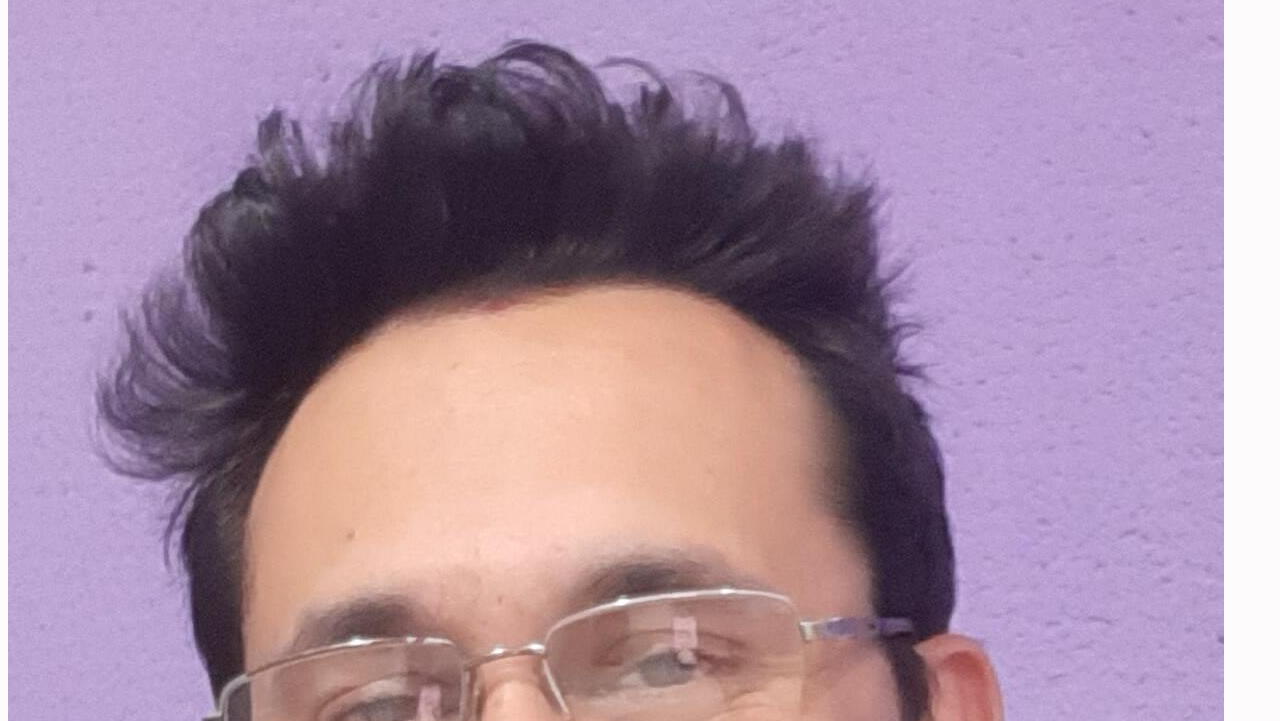
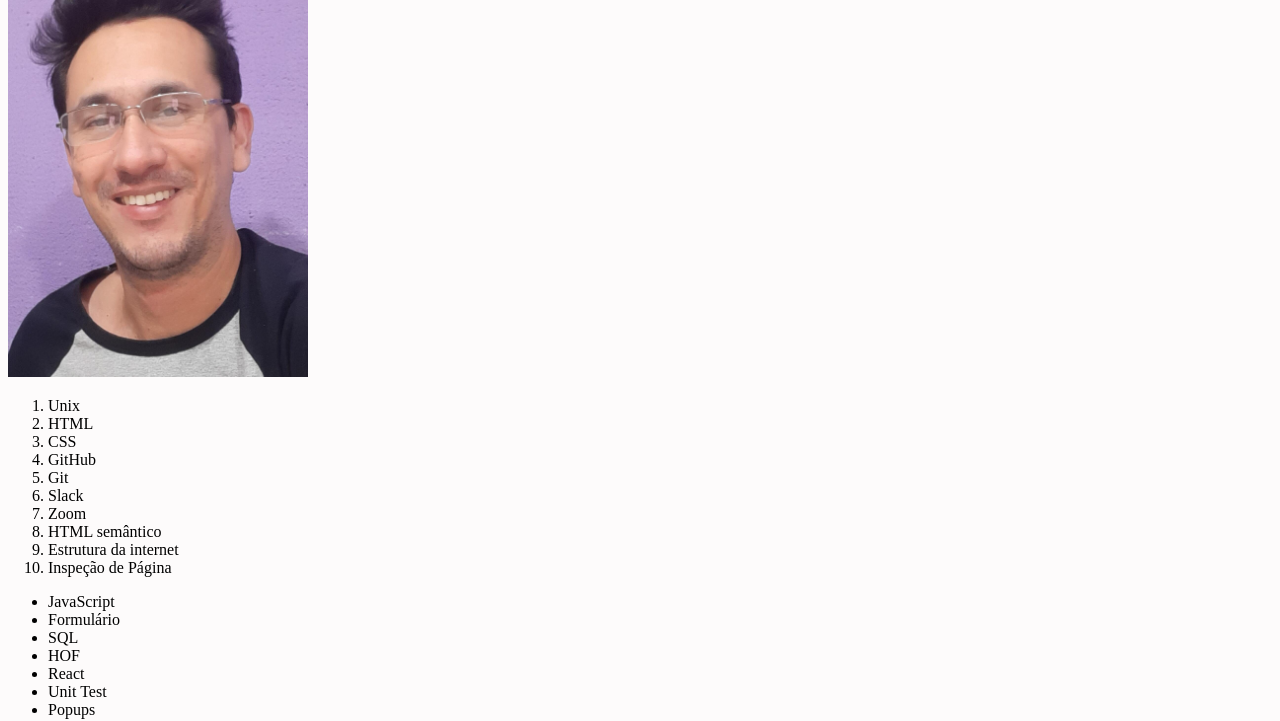
Before and after one commit to jeanalves28/lessons-learned, a website: page index.html in a window 1280 px wide. Shown: the part 79-800 px from the top of the page. Drawn offline with Linux system fonts and the light colour scheme.

Commit message:
concluído 4 e 5

```diff
--- a/index.html
+++ b/index.html
@@ -14,6 +14,31 @@
 
   <img id="minha_foto" src="foto currículo-min (1).jpg" alt="foto de rosto">
 
+  <ol id="licoes_aprendidas">
+    <li>Unix</li>
+    <li>HTML</li>
+    <li>CSS</li>
+    <li>GitHub</li>
+    <li>Git</li>
+    <li>Slack</li>
+    <li>Zoom</li>
+    <li>HTML semântico</li>
+    <li>Estrutura da internet</li>
+    <li>Inspeção de Página</li>
+  </ol>
+
+  <ul id="licoes_a_aprender">
+    <li>JavaScript</li>
+    <li>Formulário</li>
+    <li>SQL</li>
+    <li>HOF</li>
+    <li>React</li>
+    <li>Unit Test</li>
+    <li>Popups</li>
+    <li>Node</li>
+    <li>Banco de dados</li>
+    <li>Segurança da Informação</li>
+  </ul>
 
 </body>
 </html>
--- a/style.css
+++ b/style.css
@@ -6,3 +6,7 @@ body {
   top: 0;
   position: fixed;
 }
+
+#minha_foto {
+  width: 300px;
+}
```
